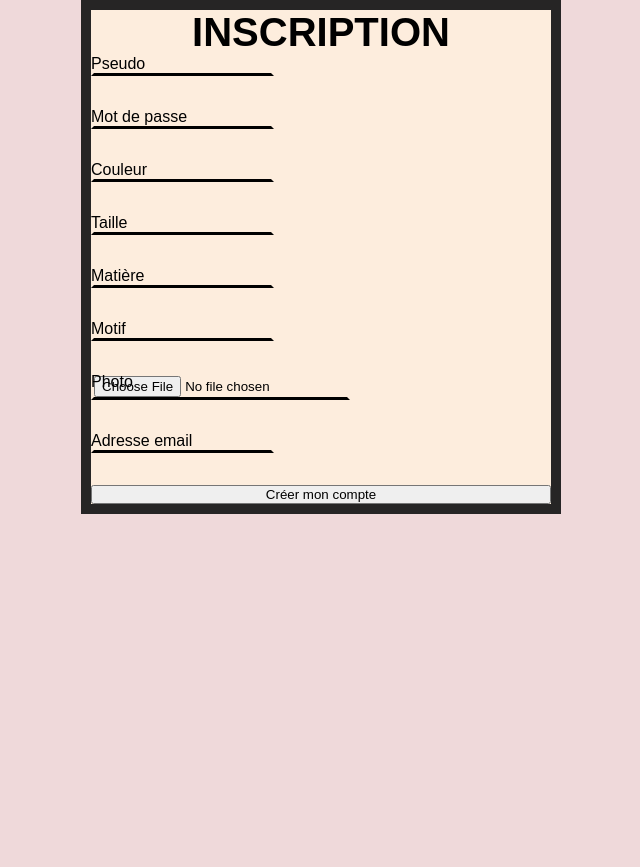
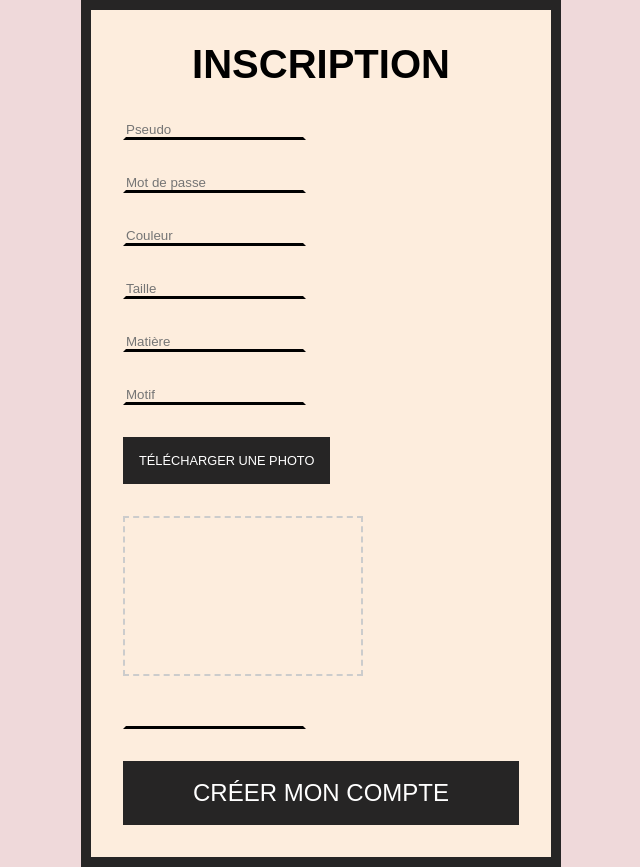
Before and after one commit to Rekuiem84/socknnect, a PHP site: page /pages/signin.php in a window 1280 px wide. Shown: the part 128-995 px from the top of the page, without its empty margins (319-959 px from the left). Before the commit the page ends 642 px from the top, so only its background shows below. Run offline with PHP 8.4, Linux system fonts and the light colour scheme.

Commit message:
modif design form

```diff
--- a/assets/sass/home-card.scss
+++ b/assets/sass/home-card.scss
@@ -31,9 +31,14 @@
             box-shadow: 2.5rem 2.5rem 0 $bg-footer;
         }
         @media (max-width: 1024px) {
-            width: 10rem;
-            height: 10rem;
-            font-size: 1rem;
+            width: 30rem;
+            height: 30rem;
+            font-size: 2.5rem;
+        }
+        @media (max-width: 768px) {
+            width: 20rem;
+            height: 20rem;
+            font-size: 1.5rem;
         }
     }
 
--- a/assets/sass/style.scss
+++ b/assets/sass/style.scss
@@ -1,6 +1,7 @@
 $bg-color: #efd9da;
 $bg-footer: #262525;
 $main-font-color: #1e1e1e;
+$secondary-font-color: #ffffff;
 
 $accent-color-1: #fdeddd;
 $accent-color-2: #f3e7e7;
@@ -27,6 +28,9 @@ body {
 .form-cont {
     width: min(100%, 480px);
     margin-inline: auto;
+    padding: 2rem;
+    @media (max-width: 768px) {
+    }
 }
 
 .bg-accent-1 {
@@ -38,12 +42,15 @@ body {
 .window {
     border: 10px solid $bg-footer;
     transition: box-shadow 0.3s ease;
-
+    &:hover {
+        box-shadow: 2.5rem 2.5rem 0 $bg-footer;
+    }
     & > :first-child {
         font-size: 2.5rem;
         text-transform: uppercase;
         font-weight: 700;
         text-align: center;
+        margin-bottom: 2rem;
     }
     form {
         display: flex;
@@ -51,22 +58,78 @@ body {
         gap: 2rem;
     }
     .input-cont {
-        position: relative;
+        display: flex;
+        flex-direction: row;
     }
     label {
-        position: absolute;
+        display: none;
+    }
+    .label-photo {
+        cursor: pointer;
+        font-size: 0.8rem;
+        display: block;
+        background: $bg-footer;
+        color: $secondary-font-color;
+        text-transform: uppercase;
+        padding: 1rem;
     }
     input {
         background: none;
         border: 3px solid transparent;
         border-bottom-color: black;
-
         &:focus {
             outline: none;
             border-color: black;
         }
     }
-    &:hover {
-        box-shadow: 2.5rem 2.5rem 0 $bg-footer;
+    .btn-submit {
+        background: $bg-footer;
+        color: $secondary-font-color;
+        text-transform: uppercase;
+        border: 2px solid transparent;
+        padding: 1rem;
+        font-size: 1.5rem;
+        cursor: pointer;
+        transition: background 0.3s ease, color 0.3s ease, border 0.3s ease;
+        &:hover {
+            background: $accent-color-1;
+            color: $main-font-color;
+            border: 2px solid #1e1e1e;
+        }
     }
 }
+
+input[type="file"] {
+    display: none; /* Cache l'input type file */
+}
+
+.file-label {
+    display: inline-block;
+    background: #333;
+    color: white;
+    font-size: 1rem;
+    padding: 0.8rem 1rem;
+    cursor: pointer;
+    border-radius: 5px;
+    text-transform: uppercase;
+    transition: background 0.3s;
+}
+
+.file-label:hover {
+    background: #555;
+}
+
+.image-preview {
+    width: 15rem;
+    height: 10rem;
+    border: 2px dashed #ccc;
+    display: flex;
+    justify-content: center;
+    align-items: center;
+}
+
+.image-preview img {
+    max-width: 100%;
+    max-height: 100%;
+    display: none;
+}
--- a/assets/style/style.css
+++ b/assets/style/style.css
@@ -44,9 +44,16 @@ nav img {
 }
 @media (max-width: 1024px) {
   .main-card a {
-    width: 10rem;
-    height: 10rem;
-    font-size: 1rem;
+    width: 30rem;
+    height: 30rem;
+    font-size: 2.5rem;
+  }
+}
+@media (max-width: 768px) {
+  .main-card a {
+    width: 20rem;
+    height: 20rem;
+    font-size: 1.5rem;
   }
 }
 .main-card .card-connexion,
@@ -81,8 +88,8 @@ body {
 .form-cont {
   width: min(100%, 480px);
   margin-inline: auto;
+  padding: 2rem;
 }
-
 .bg-accent-1 {
   background: #fdeddd;
 }
@@ -95,11 +102,15 @@ body {
   border: 10px solid #262525;
   transition: box-shadow 0.3s ease;
 }
+.window:hover {
+  box-shadow: 2.5rem 2.5rem 0 #262525;
+}
 .window > :first-child {
   font-size: 2.5rem;
   text-transform: uppercase;
   font-weight: 700;
   text-align: center;
+  margin-bottom: 2rem;
 }
 .window form {
   display: flex;
@@ -107,10 +118,20 @@ body {
   gap: 2rem;
 }
 .window .input-cont {
-  position: relative;
+  display: flex;
+  flex-direction: row;
 }
 .window label {
-  position: absolute;
+  display: none;
+}
+.window .label-photo {
+  cursor: pointer;
+  font-size: 0.8rem;
+  display: block;
+  background: #262525;
+  color: #ffffff;
+  text-transform: uppercase;
+  padding: 1rem;
 }
 .window input {
   background: none;
@@ -121,8 +142,55 @@ body {
   outline: none;
   border-color: black;
 }
-.window:hover {
-  box-shadow: 2.5rem 2.5rem 0 #262525;
+.window .btn-submit {
+  background: #262525;
+  color: #ffffff;
+  text-transform: uppercase;
+  border: 2px solid transparent;
+  padding: 1rem;
+  font-size: 1.5rem;
+  cursor: pointer;
+  transition: background 0.3s ease, color 0.3s ease, border 0.3s ease;
+}
+.window .btn-submit:hover {
+  background: #fdeddd;
+  color: #1e1e1e;
+  border: 2px solid #1e1e1e;
+}
+
+input[type=file] {
+  display: none; /* Cache l'input type file */
+}
+
+.file-label {
+  display: inline-block;
+  background: #333;
+  color: white;
+  font-size: 1rem;
+  padding: 0.8rem 1rem;
+  cursor: pointer;
+  border-radius: 5px;
+  text-transform: uppercase;
+  transition: background 0.3s;
+}
+
+.file-label:hover {
+  background: #555;
+}
+
+.image-preview {
+  width: 15rem;
+  height: 10rem;
+  border: 2px dashed #ccc;
+  display: flex;
+  justify-content: center;
+  align-items: center;
+}
+
+.image-preview img {
+  max-width: 100%;
+  max-height: 100%;
+  display: none;
 }
 
 /*# sourceMappingURL=style.css.map */
--- a/pages/signin.php
+++ b/pages/signin.php
@@ -22,41 +22,66 @@
       <form method="post">
       <div class="input-cont">
           <label for="nom">Pseudo</label>
-          <input type="text" name="nom" id="nom" required>
+          <input type="text" name="nom" id="nom" placeholder="Pseudo" required>
         </div>
         <div class="input-cont">
           <label for="password">Mot de passe</label>
-          <input type="password" name="password" id="password" required>
+          <input type="password" name="password" id="password" placeholder="Mot de passe" required>
         </div>
         <div class="input-cont">
           <label for="couleur">Couleur</label>
-          <input type="text" name="couleur" id="couleur" required>
+          <input type="text" name="couleur" id="couleur" placeholder="Couleur" required>
         </div>
         <div class="input-cont">
           <label for="taille">Taille</label>
-          <input type="text" name="taille" id="taille" required>
+          <input type="text" name="taille" id="taille" placeholder="Taille" required>
         </div>
         <div class="input-cont">
           <label for="matiere">Matière</label>
-          <input type="text" name="matiere" id="matiere" required>
+          <input type="text" name="matiere" id="matiere" placeholder="Matière" required>
         </div>
         <div class="input-cont">
           <label for="motif">Motif</label>
-          <input type="text" name="motif" id="motif">
+          <input type="text" name="motif" id="motif" placeholder="Motif">
         </div>
         <div class="input-cont">
-          <label for="photo">Photo</label>
-          <input type="file" name="photo" id="photo" required>
-        </div>
+    <label class="label-photo" for="photo">Télécharger une photo</label>
+    <div class="custom-file">
+      <input type="file" id="photo" name="photo" accept="image/*" required>
+      <label for="photo" class="file-label">Choisir une photo</label>
+    </div>
+  </div>
+  <!-- Placeholder pour l'aperçu de l'image -->
+  <div class="image-preview">
+    <img src="" alt="Prévisualisation de l'image" id="imagePreview">
+  </div>
         <div class="input-cont">
           <label for="email">Adresse email</label>
           <input type="email" name="email" id="email" required>
         </div>
-        <button type="submit">Créer mon compte</button>
+        <button class="btn-submit" type="submit">Créer mon compte</button>
       </form>
     </div>
 
   </main>
+
+  <!-- JavaScript pour la prévisualisation de l'image -->
+  <script>
+        const photoInput = document.getElementById('photo');
+        const imagePreview = document.getElementById('imagePreview');
+
+        photoInput.addEventListener('change', function() {
+            const file = this.files[0];
+            if (file) {
+                const reader = new FileReader();
+                reader.onload = function(event) {
+                    imagePreview.setAttribute('src', event.target.result);
+                    imagePreview.style.display = 'block';
+                }
+                reader.readAsDataURL(file);
+            }
+        });
+    </script>
 </body>
 
 </html>
```
Also changed, not shown: pages/login.php (+4 -4 lines), 1 other file.
